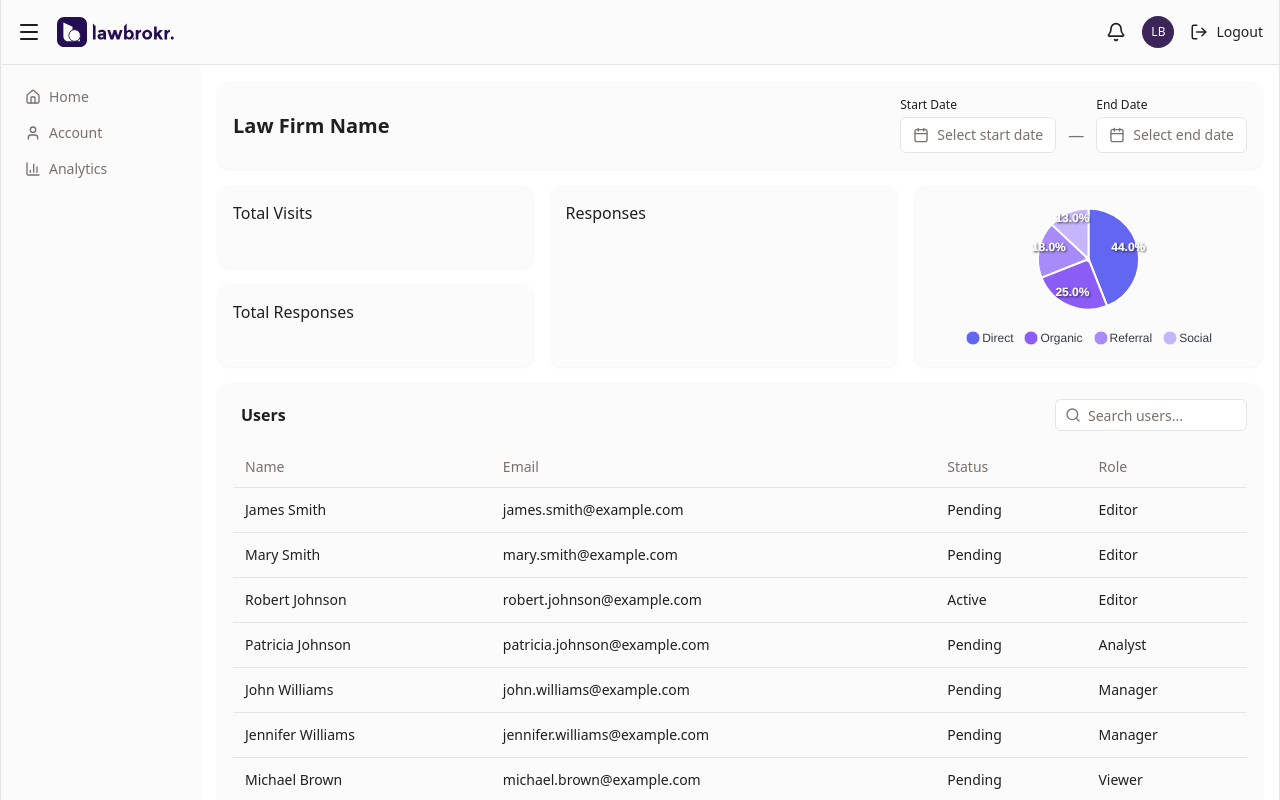
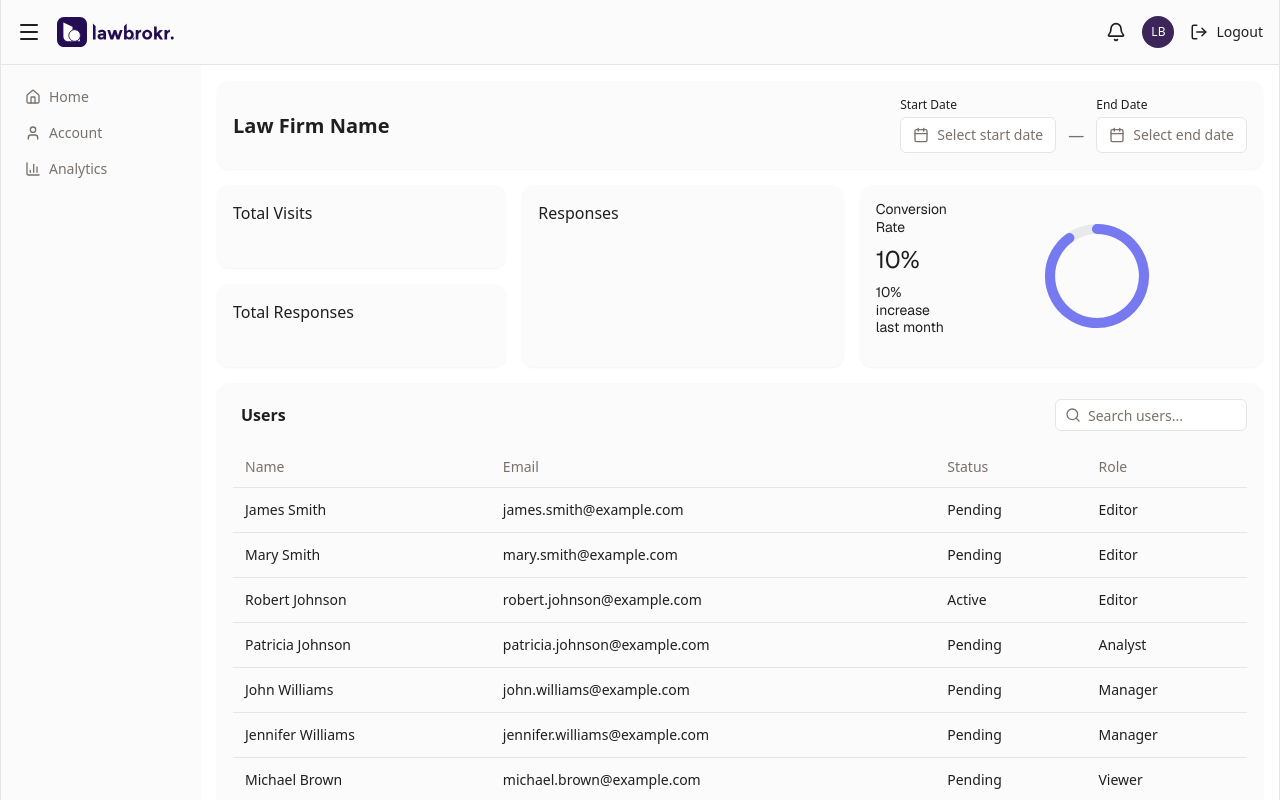
Before and after one commit to chris-lawbrokr/internal-dashboard, a Next.js app: page /dashboard in a window 1280 px wide. Built offline with nearby package versions, Linux system fonts and the light colour scheme.

Commit message:
pie chart

```diff
--- a/app/dashboard/page.tsx
+++ b/app/dashboard/page.tsx
@@ -55,7 +55,20 @@ export default function Dashboard() {
             </Card>
 
             <Card className="flex-1 p-4">
-              <CardContent>
+              <CardContent className="flex">
+                <div className="flex flex-col gap-2">
+                  <p className="font-sans font-normal text-sm leading-[1.25] tracking-normal">
+                    Conversion Rate
+                  </p>
+                  <p className="font-sans font-normal text-2xl leading-8 tracking-normal">
+                    10%
+                  </p>
+                  <p className="font-sans font-normal text-sm leading-[1.25] tracking-normal">
+                    10% increase
+                    <br />
+                    last month
+                  </p>
+                </div>
                 <PieChart />
               </CardContent>
             </Card>
--- a/app/dashboard/ui/PieChart.tsx
+++ b/app/dashboard/ui/PieChart.tsx
@@ -7,18 +7,37 @@ const Chart = dynamic(() => import("react-apexcharts"), { ssr: false });
 export function PieChart() {
   const options: ApexCharts.ApexOptions = {
     chart: {
-      type: "pie",
+      type: "radialBar",
     },
-    labels: ["Direct", "Organic", "Referral", "Social"],
-    colors: ["#6366f1", "#8b5cf6", "#a78bfa", "#c4b5fd"],
-    legend: {
-      position: "bottom",
+    colors: ["#6366f1"],
+    plotOptions: {
+      radialBar: {
+        hollow: {
+          size: "55%",
+        },
+        track: {
+          background: "#e5e7eb",
+          strokeWidth: "100%",
+        },
+        dataLabels: {
+          name: {
+            show: false,
+          },
+          value: {
+            show: false,
+          },
+        },
+      },
     },
+    stroke: {
+      lineCap: "round",
+    },
+    labels: ["Conversion"],
   };
 
-  const series = [44, 25, 18, 13];
+  const series = [90];
 
   return (
-    <Chart options={options} series={series} type="pie" height="100%" />
+    <Chart options={options} series={series} type="radialBar" height="100%" />
   );
 }
```
